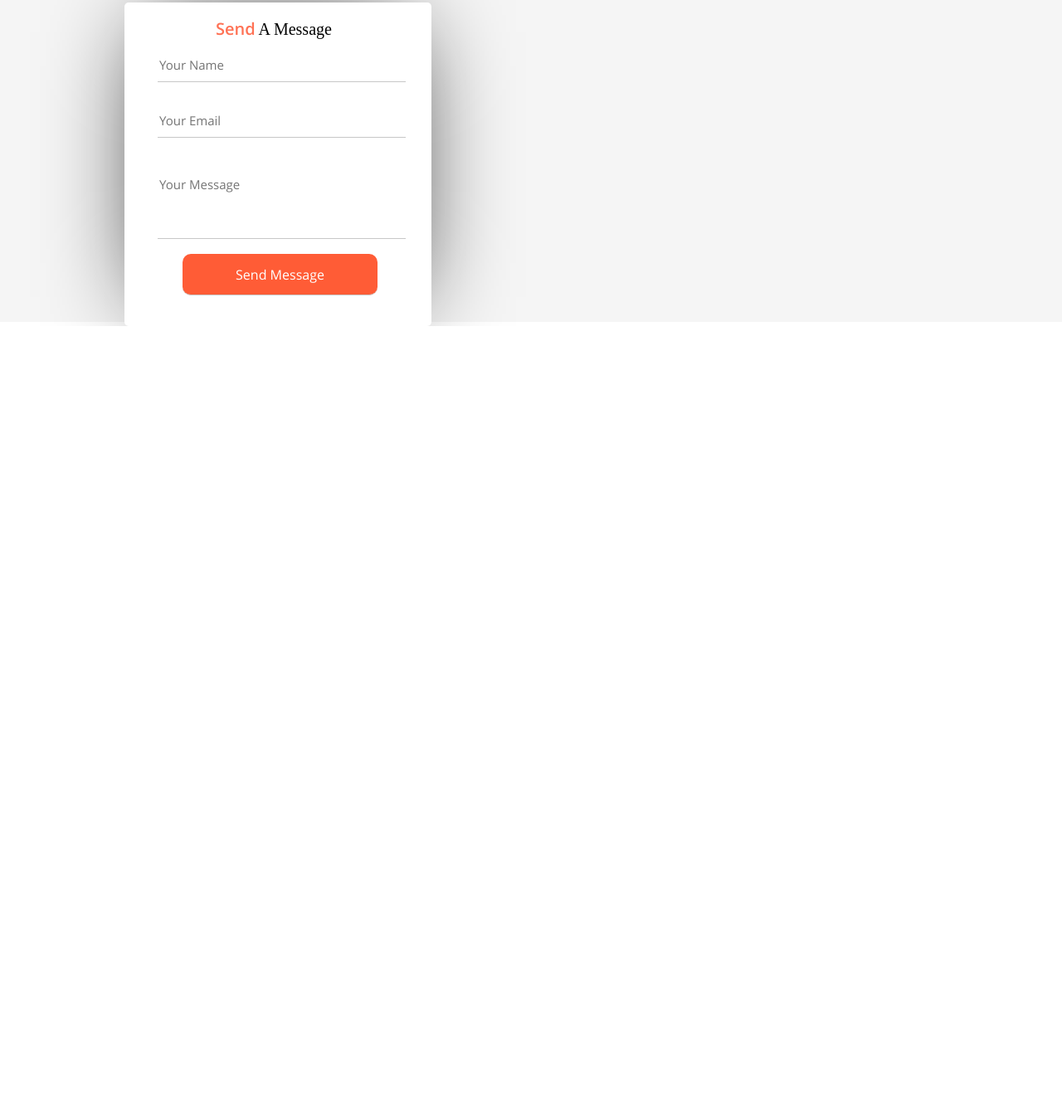
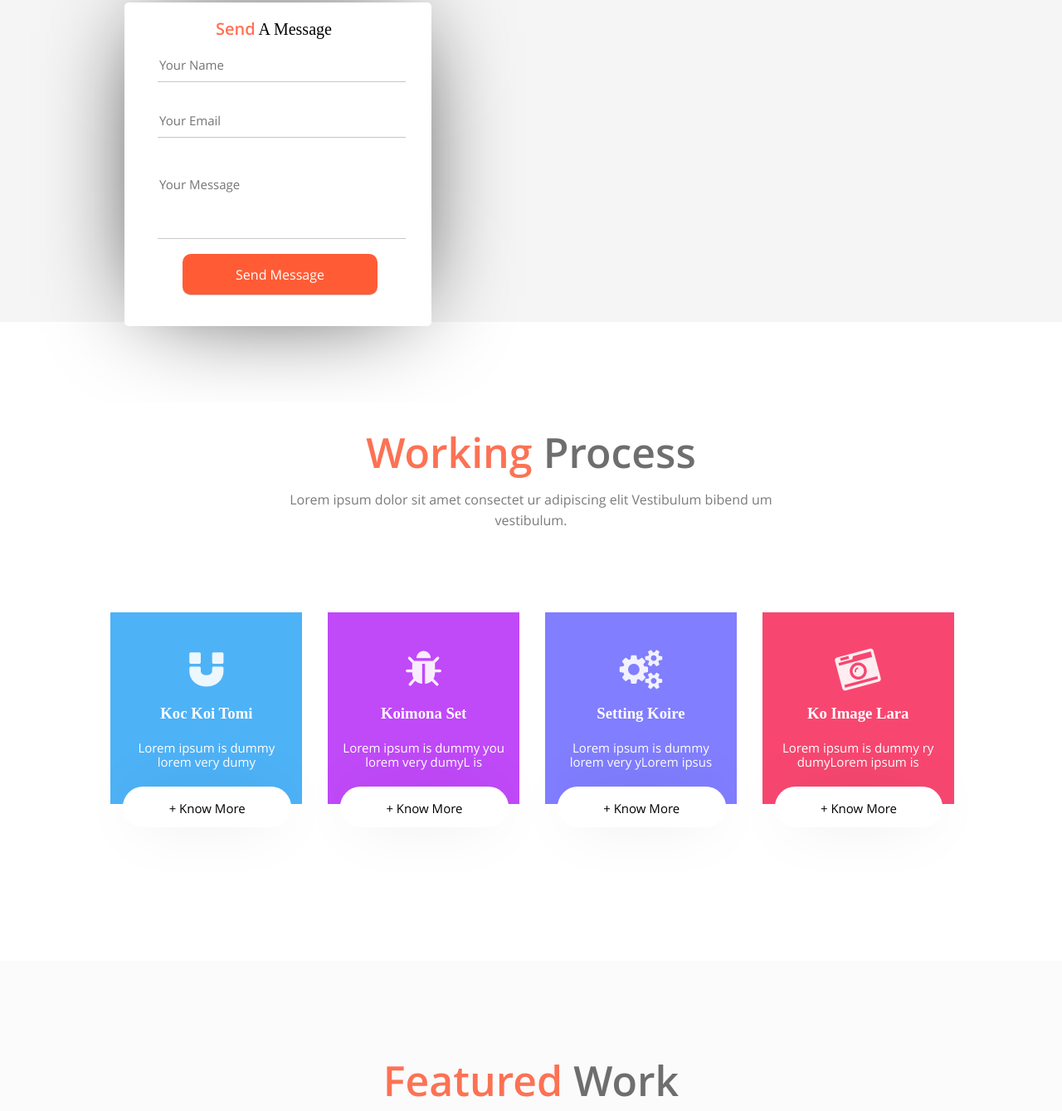
Before and after one commit to Iskorka/Smart-Landing, a plain HTML site: page index.html in a window 1280 px wide. Shown: the part 532-1871 px from the top of the page at 83% size. Before the commit the page ends 925 px from the top, so only its background shows below. Drawn offline with Linux system fonts and the light colour scheme.

Commit message:
Add 'Working Process' and 'Featured Work' blocks

```diff
--- a/css/style.css
+++ b/css/style.css
@@ -24,6 +24,12 @@ body {
 span {
 	color: #ff7255;
 	font-family: 'open_sanssemibold';
+}
+
+h1 {
+	font-family: 'open_sanssemibold';
+	font-size: 3.125em !important;
+	color: #585858;
 }
 
 /*
@@ -138,3 +144,141 @@ form h3 {
 	margin-left: 110px;
 	font-weight: lighter;
 }
+
+/*
+***********
+* =work-process
+***********
+*/
+
+.work-process {
+	position: absolute;
+    top: 920px;
+    width: 100%;
+}
+
+.work-process h1 {
+/*	margin-top: 0;*/
+}
+
+.work-process .description {
+	margin-top: 10.069444444%;
+}
+
+.work-process ul {
+	padding: 0;
+	margin-top: 7.638888888%;
+    margin-bottom: 12.5%;
+}
+
+.work-process li {
+	display: inline-table;
+	width: 18.055555555%;
+	margin-right: 02.083333333%;
+	text-align: center;
+	color: white;
+	position: relative;
+}
+
+.work-process li:first-child {
+	margin-left: 10.416666666%;
+	background: #4eb2f7;
+}
+
+.work-process li:nth-child(2) {
+	background: #c049f8;
+}
+
+.work-process li:nth-child(3) {
+	background: #817eff;
+}
+
+.work-process li:last-child {
+	background: #f74770;
+}
+
+.work-process li:last-child i {
+	-moz-transform: rotate(-15deg); /* Для Firefox */
+    -ms-transform: rotate(-15deg); /* Для IE */
+    -webkit-transform: rotate(-15deg); /* Для Safari, Chrome, iOS */
+    -o-transform: rotate(-15deg); /* Для Opera */
+    transform: rotate(-15deg);
+}
+
+.work-process li i {
+    margin-top: 19.235%;
+	opacity: 0.9;
+}
+
+.work-process li p {
+	font-family: 'open_sansregular';
+	font-size: 0.9375em;
+	margin: auto;
+	margin-top: 09.615384615%;
+    width: 85.153846%;
+	padding-bottom: 13%;
+}
+
+.btn {
+	position: absolute;
+    bottom: -1.75rem;
+    left: 0.9375rem;
+    font-size: 1em;
+    font-family: opensansreguar;
+    background: white;
+    color: black;
+    width: 87.692307692%;
+    height: 21.153846153%;
+    border-radius: 25px;
+    -webkit-border-radius: 25px;
+    -moz-border-radius: 25px;
+    box-shadow: 0 0 70px -23px black;
+
+}
+
+.work-process li .btn p {
+	padding-top: 1.125rem;
+	font-family: 'open_sansregular';
+    font-size: 0.9375em;
+    margin: auto;
+    width: 71.153846153%;
+}
+
+
+/*
+***********
+* =featured-work
+***********
+*/
+
+.featured-work {
+	position: absolute;
+	top: 1690px;
+	width: 100%;
+	background: #fbfbfb;
+}
+
+.featured-work .description {
+	margin-top: 9.027777777%;
+}
+
+.featured-work ul {
+	padding: 0;
+	margin: auto;
+	margin-top: 7.638888888%;
+	margin-bottom: 11.805555555%;
+	width: 78.819444444%;
+}
+
+.featured-work li {
+    display: inline-block;
+    width: 31.222515391%;
+    height: 355px;
+    background: #ff5c36;
+    margin-right: 2.643171806%;
+    margin-bottom: 1.763%;
+}
+
+.featured-work li:nth-child(3), .featured-work li:nth-child(6), .featured-work li:last-child {
+	margin-right: 0;
+}
--- a/index.html
+++ b/index.html
@@ -27,8 +27,55 @@
 					<input id="btn" type="button" value="Send Message">
 				</form>
 			</header>
-			<div class="work-process"></div>
-			<div class="featured-work"></div>
+			<div class="work-process">
+				<div class="description">
+					<h1><span>Working</span> Process</h1>
+					<p>Lorem ipsum dolor sit amet consectet ur adipiscing elit  Vestibulum bibend um vestibulum.</p>
+				</div>
+				<ul>
+					<li>
+						<i class="fa fa-magnet fa-3x" aria-hidden="true"></i>
+						<h3>Koc Koi Tomi</h3>
+						<p>Lorem ipsum is dummy lorem very dumy</p>
+						<div class="btn"><p>+ Know More</p></div>
+					</li>
+					<li>
+						<i class="fa fa-bug fa-3x" aria-hidden="true"></i>
+						<h3>Koimona Set</h3>
+						<p>Lorem ipsum is dummy you   lorem very dumyL is </p>
+						<div class="btn"><p>+ Know More</p></div>
+					</li>
+					<li>
+						<i class="fa fa-cogs fa-3x" aria-hidden="true"></i>
+						<h3>Setting Koire</h3>
+						<p>Lorem ipsum is dummy lorem very yLorem ipsus </p>
+						<div class="btn"><p>+ Know More</p></div>
+					</li>
+					<li>
+						<i class="fa fa-camera-retro fa-3x" aria-hidden="true"></i>
+						<h3>Ko Image Lara</h3>
+						<p>Lorem ipsum is dummy ry dumyLorem ipsum is </p>
+						<div class="btn"><p>+ Know More</p></div>
+					</li>
+				</ul>
+			</div>
+			<div class="featured-work">
+				<div class="description">
+					<h1><span>Featured</span> Work</h1>
+					<p>Lorem ipsum dolor sit amet consectetur adipisicing elit Maiores fuga provident Libero.</p>
+				</div>
+				<ul>
+					<li></li>
+					<li></li>
+					<li></li>
+					<li></li>
+					<li></li>
+					<li></li>
+					<li></li>
+					<li></li>
+					<li></li>
+				</ul>
+			</div>
 			<div class="services"></div>
 			<div class="team"></div>
 			<div class="client-said"></div>
--- a/js/script.js
+++ b/js/script.js
@@ -1,3 +1,14 @@
 $(document).ready(function(){
+	function setBannerHeight(selector){
+		var bannerWidth = selector.width();
+		selector.height(bannerWidth);
+	}
 
+	setBannerHeight($('.work-process li'));
+	setBannerHeight($('.featured-work li'));
+
+	$( window ).resize(function() {
+		setBannerHeight($('.work-process li'));
+		setBannerHeight($('.featured-work li'));
+	});
 });
```
